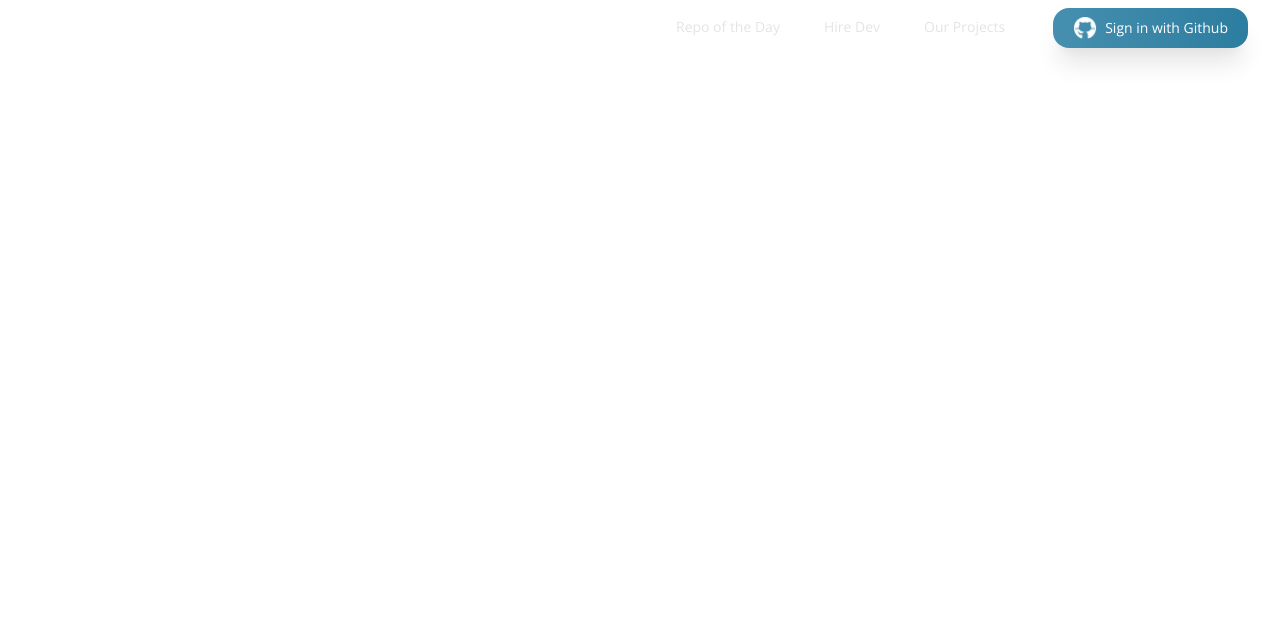
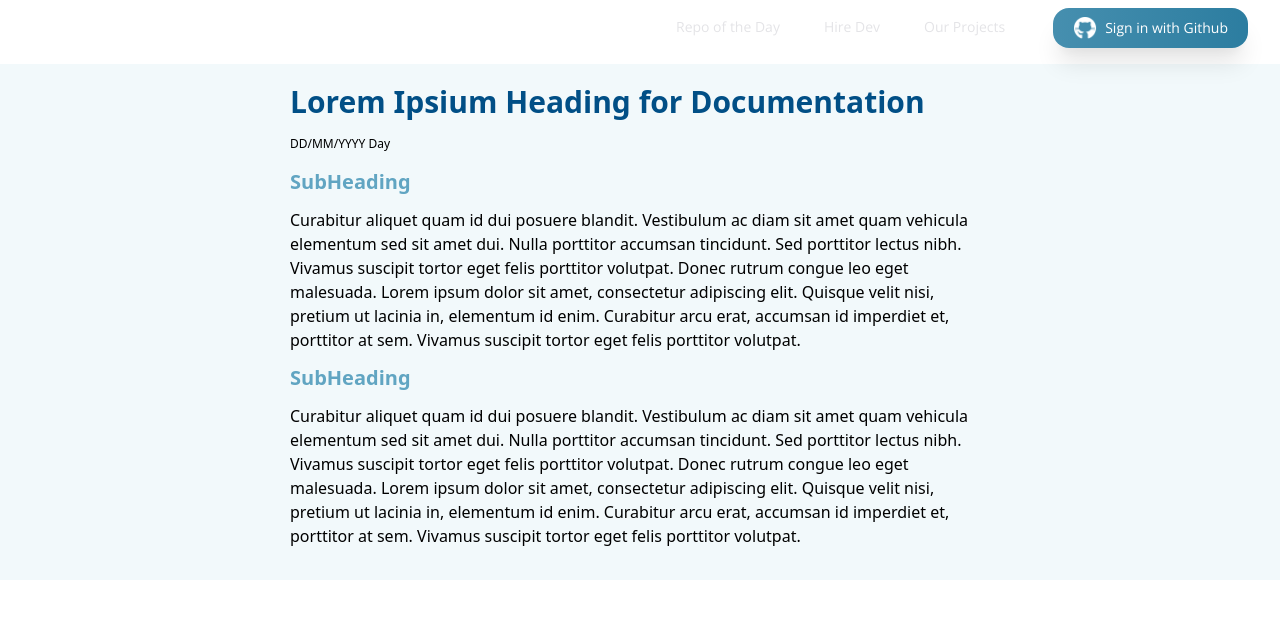
Before and after one commit to CodingClub-Laboratory/cclabs-frontend, a React (Create React App) app: page /doc in a window 1280 px wide. Shown: the top 618 px of the page. Built offline with nearby package versions, Linux system fonts and the light colour scheme.

Commit message:
feat: added doc-template

```diff
--- a/src/App.js
+++ b/src/App.js
@@ -3,6 +3,8 @@ import "./styles/styles.css";
 import { Navbar } from "./components/Navbar";
 import { BrowserRouter, Route, Routes } from "react-router-dom";
 import Home from "./pages/Home";
+import Doc from "./components/Doc";
+
 function App() {
   return (
     <div className="overflow-x-hidden">
@@ -10,6 +12,7 @@ function App() {
         <Navbar className="" />
         <Routes>
           <Route path="/" element={<Home />} />
+          <Route path="/doc" element={<Doc />} />
         </Routes>
       </BrowserRouter>
     </div>
--- /dev/null
+++ b/src/components/Doc.js
@@ -0,0 +1,42 @@
+import React from "react";
+
+const duplicateText =
+  "Curabitur aliquet quam id dui posuere blandit. Vestibulum ac diam sit amet quam vehicula elementum sed sit amet dui. Nulla porttitor accumsan tincidunt. Sed porttitor lectus nibh. Vivamus suscipit tortor eget felis porttitor volutpat. Donec rutrum congue leo eget malesuada. Lorem ipsum dolor sit amet, consectetur adipiscing elit. Quisque velit nisi, pretium ut lacinia in, elementum id enim. Curabitur arcu erat, accumsan id imperdiet et, porttitor at sem. Vivamus suscipit tortor eget felis porttitor volutpat.";
+
+const Heading = (props) => {
+  return (
+    <section>
+      <h1 className="text-3xl text-blue-600 font-bold">{props.heading}</h1>
+      <time className="inline-block my-4 text-xs" dateTime={props.date}>
+        {props.date} {props.day}
+      </time>
+    </section>
+  );
+};
+
+const Section = (props) => {
+  return (
+    <section>
+      <h2 className="text-xl text-blue-200 font-semibold">{props.subHeading}</h2>
+      <p className="my-3">{props.para}</p>
+    </section>
+  );
+};
+
+function Doc() {
+  return (
+    <article className="bg-[#F2F9FB] py-5 mt-16">
+      <div className="mx-[35px] max-w-[700px] md:mx-auto ">
+        <Heading
+          heading="Lorem Ipsium Heading for Documentation"
+          date="DD/MM/YYYY"
+          day="Day"
+        />
+        <Section subHeading="SubHeading" para={duplicateText} />
+        <Section subHeading="SubHeading" para={duplicateText} />
+      </div>
+    </article>
+  );
+}
+
+export default Doc;
```
Also changed, not shown: src/styles/tailwind.output.css.
